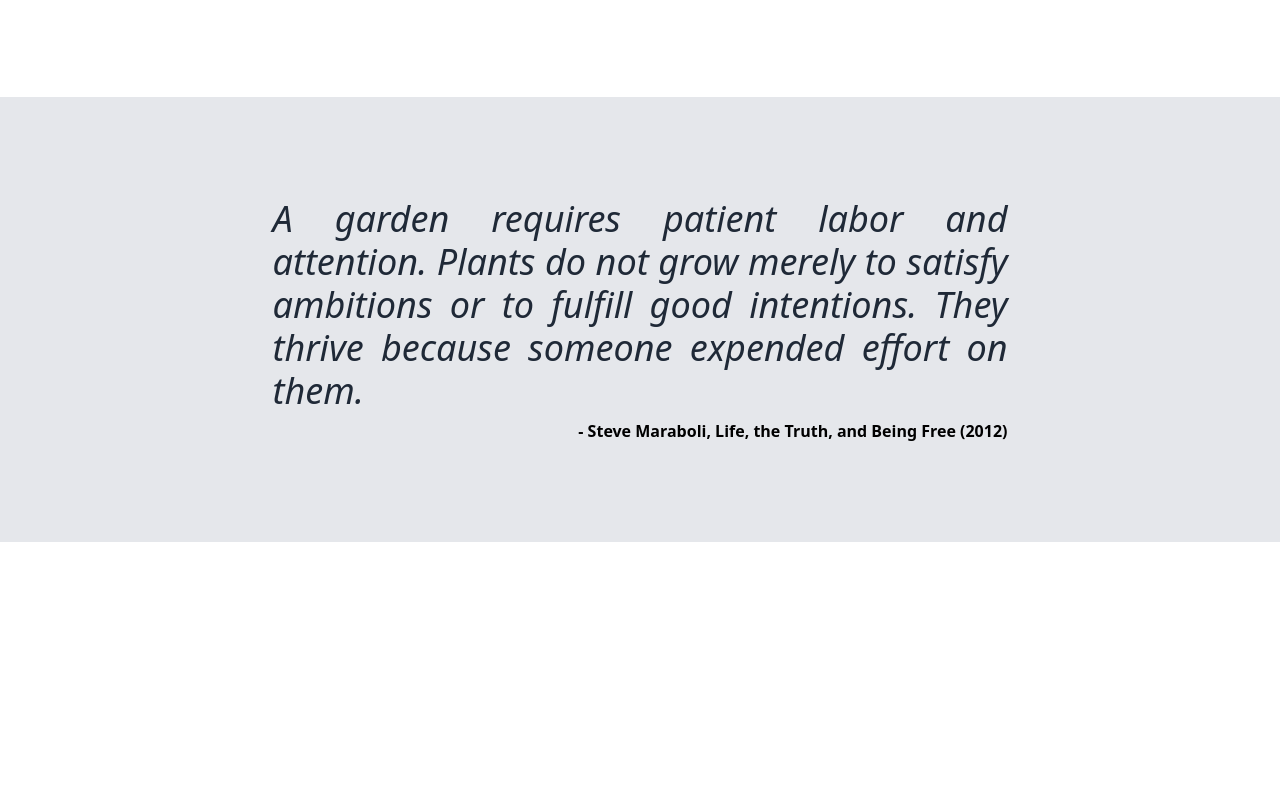
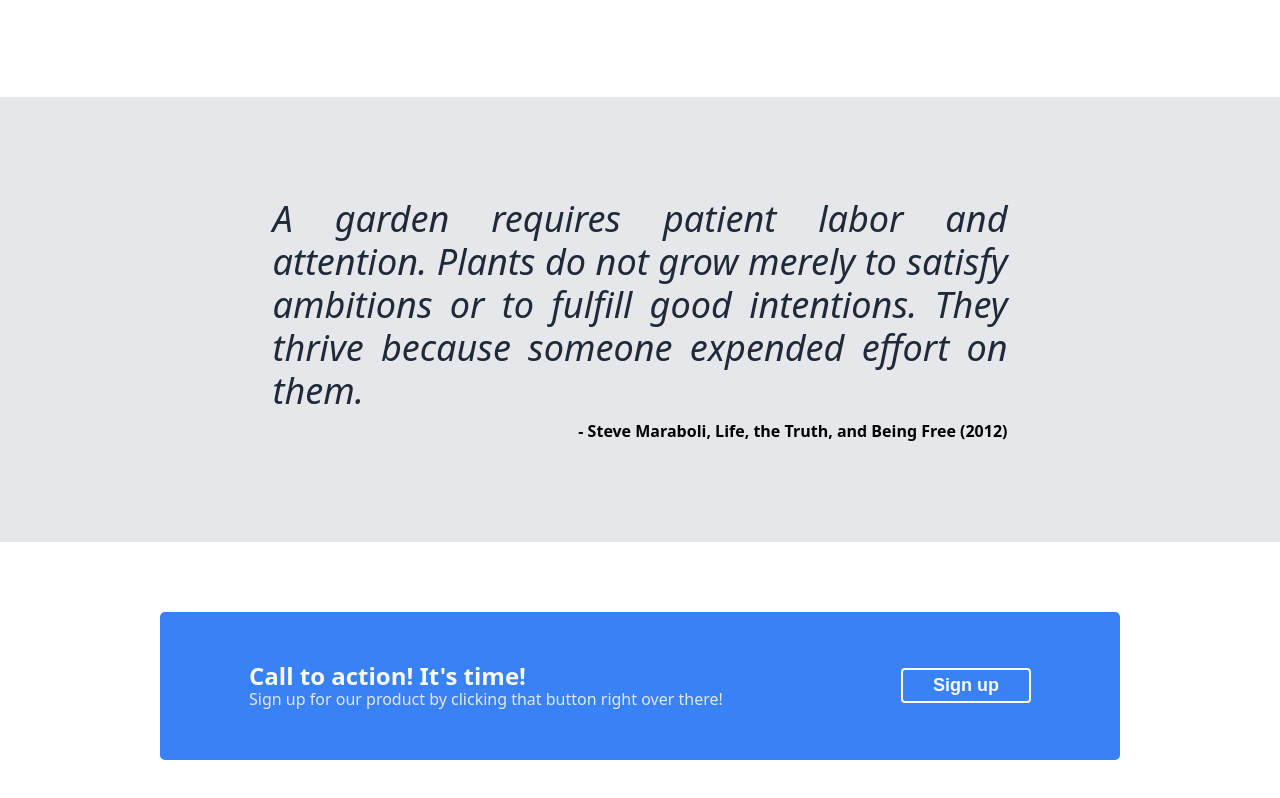
Before and after one commit to nike-dev/Odin-Landing_Page, a plain HTML site: page index.html in a window 1280 px wide. Shown: the part 1118-1916 px from the top of the page. Before the commit the page ends 1660 px from the top, so only its background shows below. Drawn offline with Linux system fonts and the light colour scheme.

Commit message:
Add a signup box with text and button with flexbox

```diff
--- a/index.html
+++ b/index.html
@@ -60,7 +60,6 @@
         </div>
     </section>
 
-
     <section class="quote">
         <div class="container">
             <p>A garden requires patient labor and attention. Plants do not grow merely to satisfy ambitions or to
@@ -70,7 +69,15 @@
     </section>
 
     <section class="signup">
-
+        <div class="container">
+            <div class="signup-box">
+                <div class="action">
+                    <h2>Call to action! It's time!</h2>
+                    <p>Sign up for our product by clicking that button right over there!</p>
+                </div>
+                <button class="signup-button">Sign up</button>
+            </div>
+        </div>
     </section>
     </div>
 
--- a/styles.css
+++ b/styles.css
@@ -152,3 +152,37 @@ section.hero {
     font-weight: 600;
     margin-top: 10px;
 }
+
+/* signup section */
+
+
+.signup .signup-box,
+.signup-box button {
+    background-color: #3882f6;
+}
+
+.signup button {
+    color: #f9faf8;
+    border: 2px solid #f9faf8;
+    padding: 5px 30px;
+    border-radius: 4px;
+    font-weight: bold;
+    font-size: large;
+}
+
+.signup-box h2 {
+    color: #f9faf8;
+}
+
+.signup-box p {
+    color: #E5E7EB;
+}
+
+.signup-box {
+    display: flex;
+    justify-content: space-around;
+    align-items: center;
+    padding: 50px 0;
+    margin: 70px 0px;
+    border-radius: 5px;
+}
```
